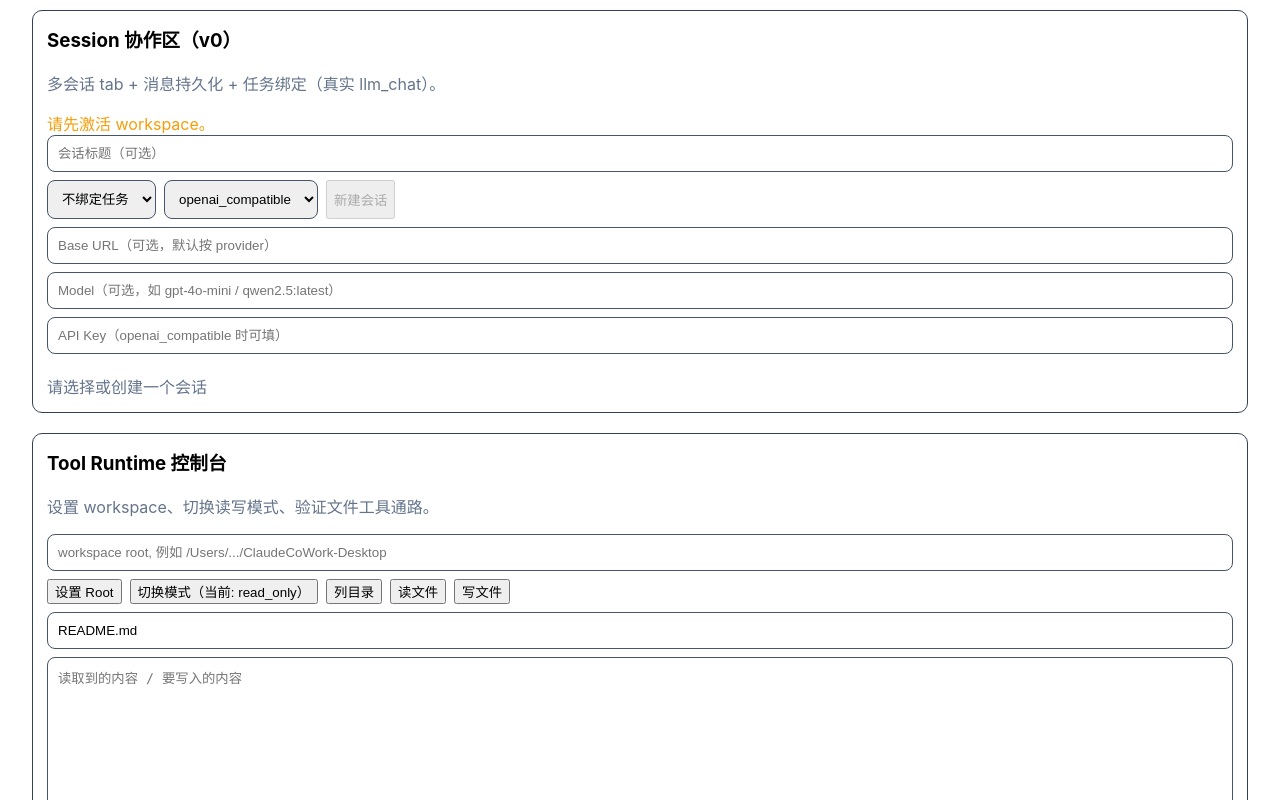
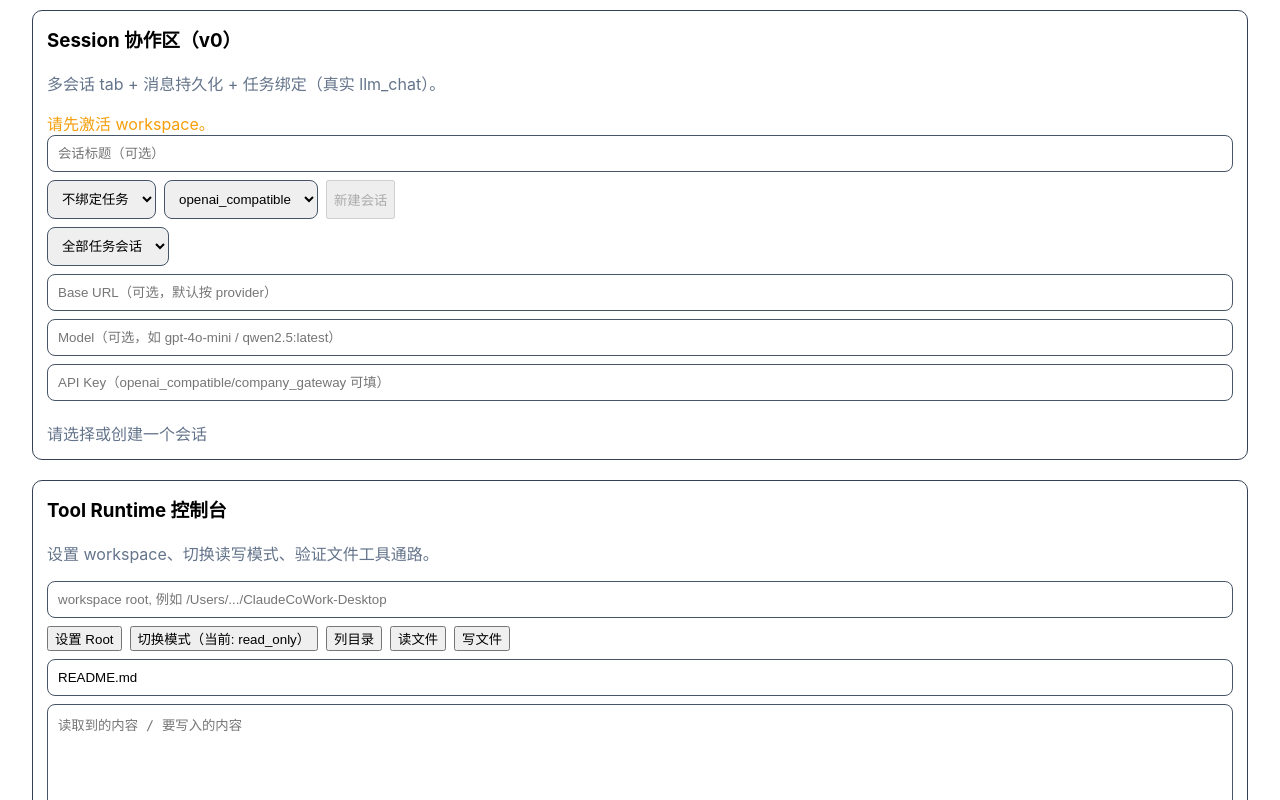
Before and after one commit to summer1874/claude-cowork-desktop, a React (Vite) app in the folder apps/desktop/: page / in a window 1280 px wide. Shown: the part 940-1740 px from the top of the page. Built offline with nearby package versions, Linux system fonts and the light colour scheme.

Commit message:
Enhance session panel with task filtering and company gateway reserved fields

```diff
--- a/apps/desktop/src/components/SessionPanel.tsx
+++ b/apps/desktop/src/components/SessionPanel.tsx
@@ -33,10 +33,17 @@ export default function SessionPanel() {
 
   const [title, setTitle] = useState('');
   const [taskId, setTaskId] = useState('');
+  const [taskFilter, setTaskFilter] = useState('all');
   const [model, setModel] = useState('openai_compatible');
   const [baseUrl, setBaseUrl] = useState('');
   const [modelName, setModelName] = useState('');
   const [apiKey, setApiKey] = useState('');
+
+  // company_gateway 预留配置
+  const [path, setPath] = useState('/v1/chat/completions');
+  const [authType, setAuthType] = useState('bearer');
+  const [extraHeadersText, setExtraHeadersText] = useState('');
+
   const [input, setInput] = useState('');
 
   useEffect(() => {
@@ -52,12 +59,19 @@ export default function SessionPanel() {
     setBaseUrl(cfg.baseUrl || '');
     setModelName(cfg.modelName || '');
     setApiKey(cfg.apiKey || '');
+    setPath(cfg.path || '/v1/chat/completions');
+    setAuthType(cfg.authType || 'bearer');
+    setExtraHeadersText(cfg.extraHeadersText || '');
   }, [activeSessionId]);
 
-  const scopedSessions = useMemo(
-    () => (workspaceId ? sessions.filter((s) => s.workspaceId === workspaceId) : []),
-    [sessions, workspaceId]
-  );
+  const scopedSessions = useMemo(() => {
+    if (!workspaceId) return [];
+    let arr = sessions.filter((s) => s.workspaceId === workspaceId);
+    if (taskFilter !== 'all') {
+      arr = arr.filter((s) => (s.taskId || '') === taskFilter);
+    }
+    return arr;
+  }, [sessions, workspaceId, taskFilter]);
 
   const activeSession = useMemo(
     () => scopedSessions.find((s) => s.id === activeSessionId) || null,
@@ -75,6 +89,9 @@ export default function SessionPanel() {
       baseUrl,
       modelName,
       apiKey,
+      path,
+      authType,
+      extraHeadersText,
     });
   };
 
@@ -85,7 +102,7 @@ export default function SessionPanel() {
       id: `sess_${Date.now()}`,
       workspaceId,
       taskId: taskId || undefined,
-      title: title.trim() || `Session ${scopedSessions.length + 1}`,
+      title: title.trim() || `Session ${sessions.filter((x) => x.workspaceId === workspaceId).length + 1}`,
       model,
       createdAt: now,
       updatedAt: now,
@@ -247,9 +264,28 @@ export default function SessionPanel() {
           </select>
           <button onClick={createSession} disabled={!workspaceId}>新建会话</button>
         </div>
+
+        <div style={{ display: 'flex', gap: 8, flexWrap: 'wrap' }}>
+          <select value={taskFilter} onChange={(e) => setTaskFilter(e.target.value)} style={{ padding: 10, borderRadius: 8, border: '1px solid #475569' }}>
+            <option value="all">全部任务会话</option>
+            {tasks.filter((t) => t.workspaceId === workspaceId).map((t) => (
+              <option key={t.id} value={t.id}>{t.title}</option>
+            ))}
+          </select>
+        </div>
+
         <input value={baseUrl} onChange={(e) => setBaseUrl(e.target.value)} placeholder="Base URL（可选，默认按 provider）" style={{ padding: 10, borderRadius: 8, border: '1px solid #475569' }} />
         <input value={modelName} onChange={(e) => setModelName(e.target.value)} placeholder="Model（可选，如 gpt-4o-mini / qwen2.5:latest）" style={{ padding: 10, borderRadius: 8, border: '1px solid #475569' }} />
-        <input value={apiKey} onChange={(e) => setApiKey(e.target.value)} placeholder="API Key（openai_compatible 时可填）" style={{ padding: 10, borderRadius: 8, border: '1px solid #475569' }} />
+        <input value={apiKey} onChange={(e) => setApiKey(e.target.value)} placeholder="API Key（openai_compatible/company_gateway 可填）" style={{ padding: 10, borderRadius: 8, border: '1px solid #475569' }} />
+
+        {model === 'company_gateway' && (
+          <div style={{ display: 'grid', gap: 8, border: '1px dashed #334155', borderRadius: 8, padding: 10 }}>
+            <div style={{ color: '#94a3b8', fontSize: 12 }}>Company Gateway 预留配置（暂不实现请求映射）</div>
+            <input value={path} onChange={(e) => setPath(e.target.value)} placeholder="Path（如 /v1/chat/completions）" style={{ padding: 10, borderRadius: 8, border: '1px solid #475569' }} />
+            <input value={authType} onChange={(e) => setAuthType(e.target.value)} placeholder="Auth Type（bearer/api_key/custom）" style={{ padding: 10, borderRadius: 8, border: '1px solid #475569' }} />
+            <textarea value={extraHeadersText} onChange={(e) => setExtraHeadersText(e.target.value)} placeholder="Extra Headers（JSON 文本，预留）" rows={3} style={{ padding: 10, borderRadius: 8, border: '1px solid #475569' }} />
+          </div>
+        )}
       </div>
 
       <div style={{ display: 'flex', gap: 8, flexWrap: 'wrap', marginBottom: 10 }}>
--- a/apps/desktop/src/sessions/config.ts
+++ b/apps/desktop/src/sessions/config.ts
@@ -3,6 +3,9 @@ export type SessionConfig = {
   baseUrl?: string;
   modelName?: string;
   apiKey?: string;
+  path?: string;
+  authType?: string;
+  extraHeadersText?: string;
 };
 
 const KEY = 'cowork_session_configs_v1';
```
Also changed, not shown: 1 other file (tests, documents, lock files or other folders).
